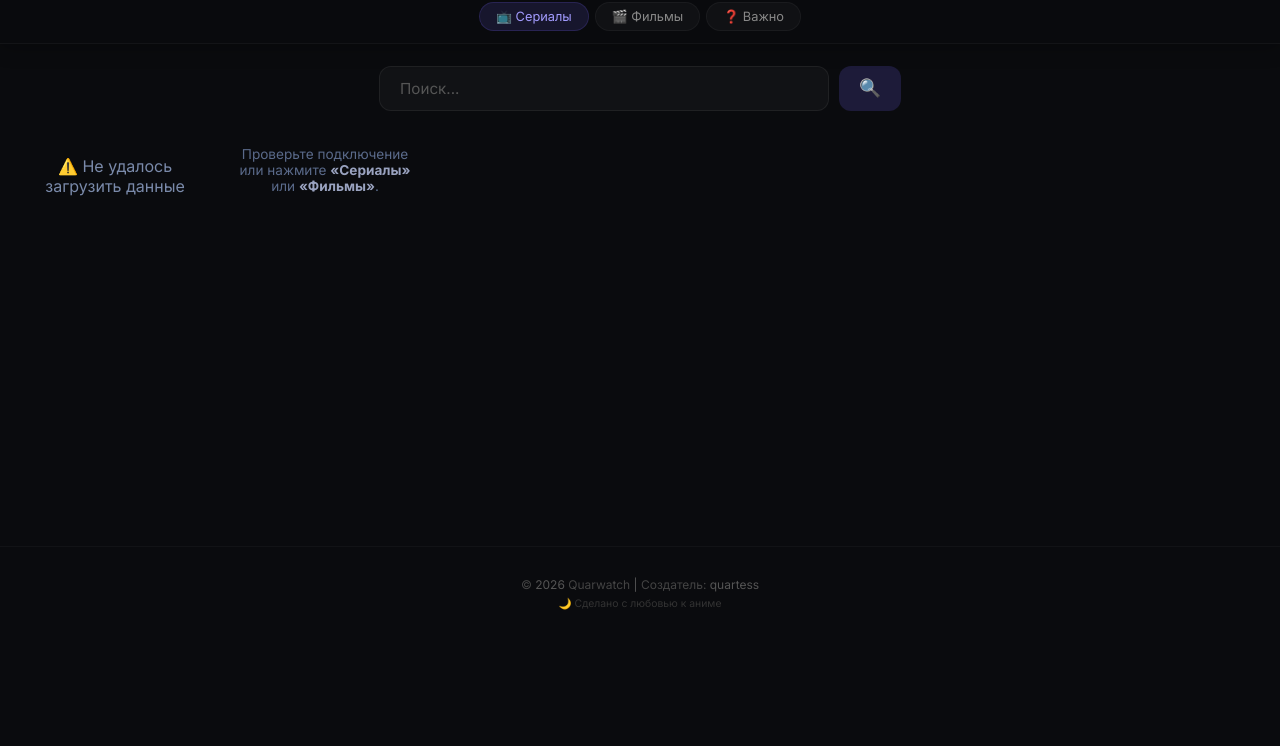
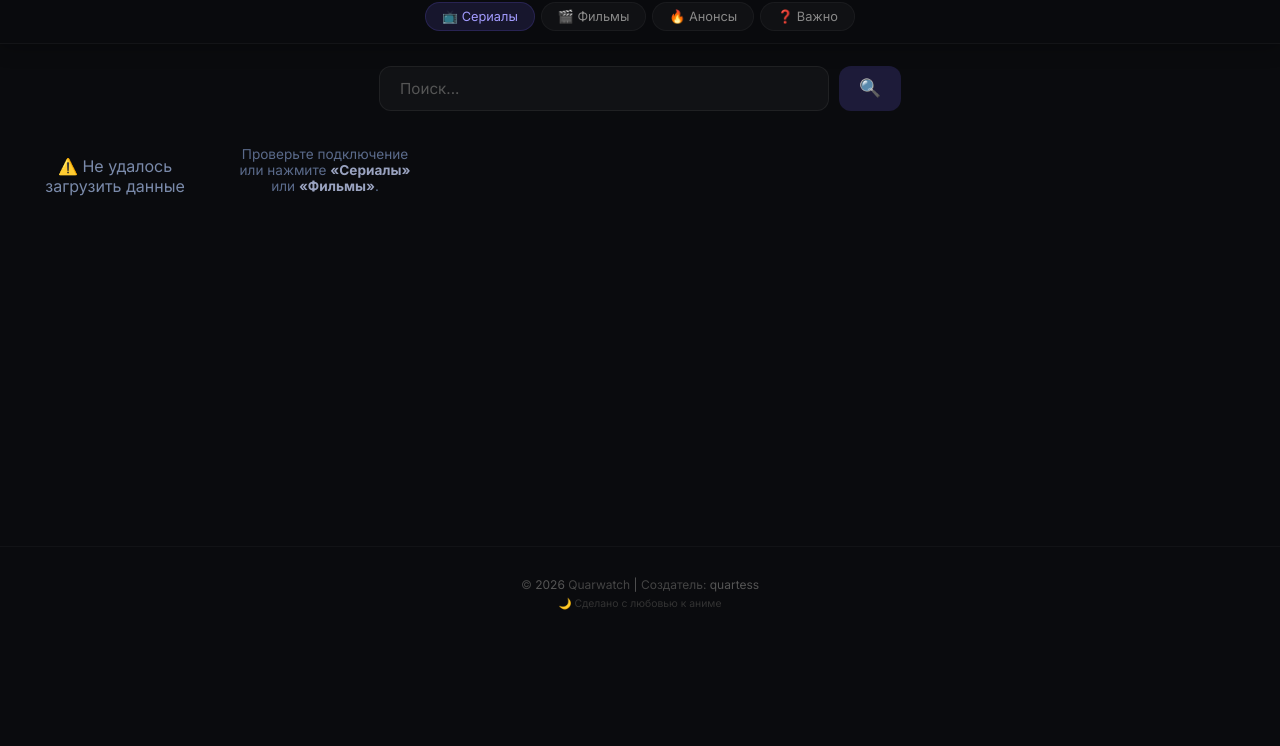
Before and after one commit to akrifisofficial-a11y/AniShiki, a plain HTML site: page index.html in a window 1280 px wide. Shown: the part 54-800 px from the top of the page. Drawn offline with Linux system fonts and the light colour scheme; no server answers.

Commit message:
Update index.html

```diff
--- a/index.html
+++ b/index.html
@@ -57,6 +57,7 @@
     <nav class="categories">
       <button class="category-btn active" data-type="series">📺 Сериалы</button>
       <button class="category-btn" data-type="movie">🎬 Фильмы</button>
+      <button class="category-btn" data-type="anons">🔥 Анонсы</button>
       <button class="category-btn" data-type="important">❓ Важно</button>
     </nav>
   </header>
```
